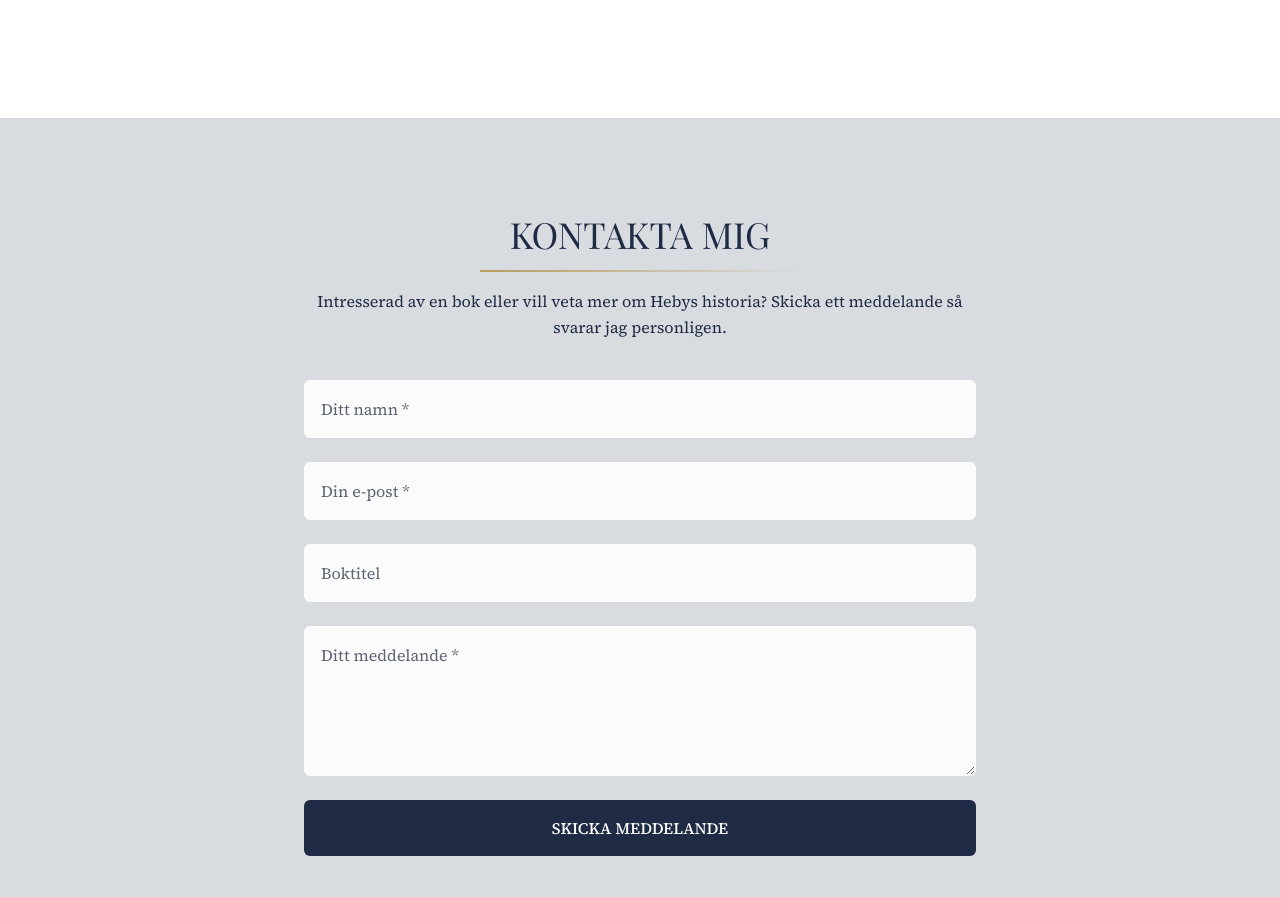
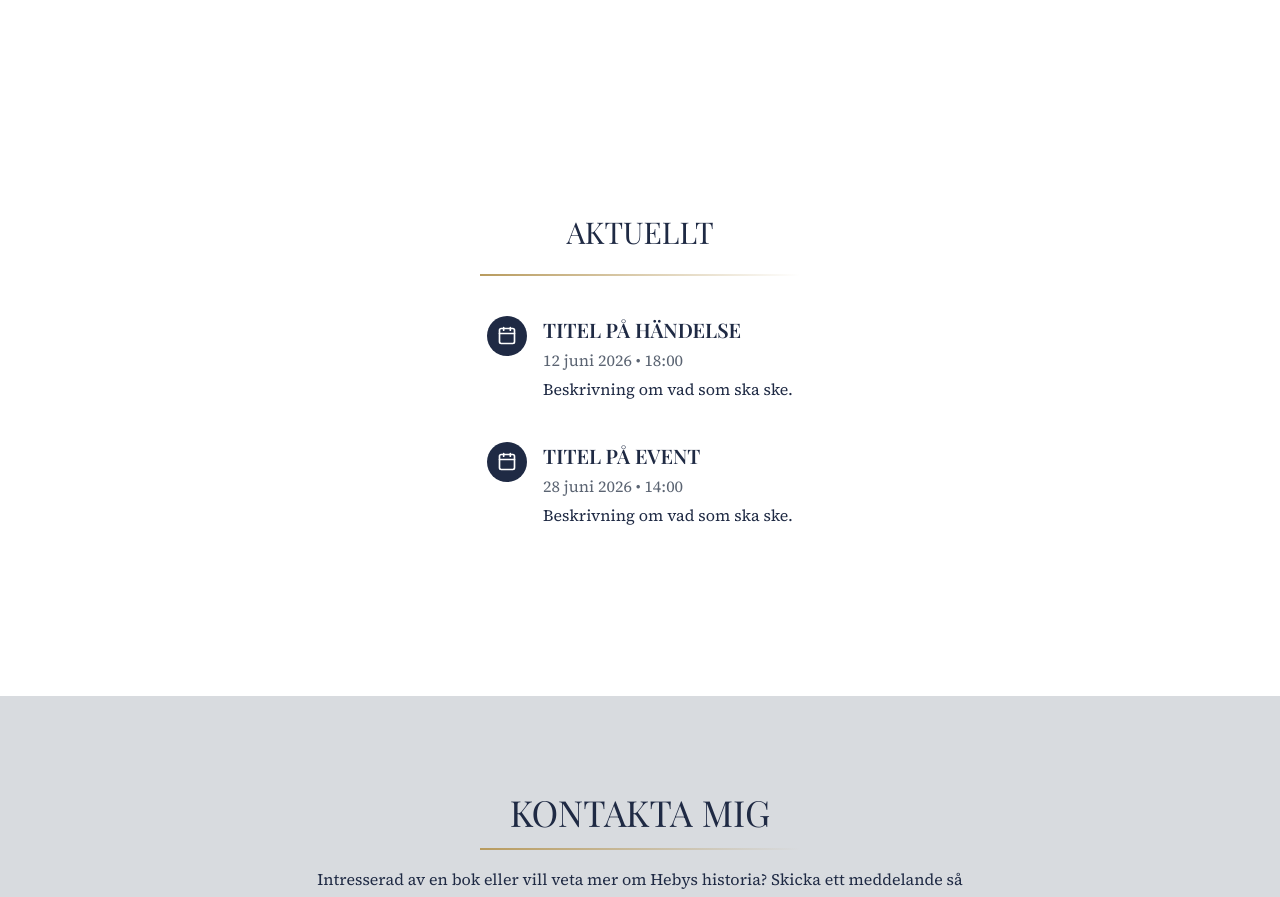
Before and after one commit to jennymakki/anderseklund, a Next.js app: page / in a window 1280 px wide. Shown: the part 1996-2893 px from the top of the page. Built offline with nearby package versions, Linux system fonts and the light colour scheme; a web font is replaced by a local one.

Commit message:
created an event section and improved some UI

```diff
--- a/app/components/blocks/BookSection.tsx
+++ b/app/components/blocks/BookSection.tsx
@@ -13,7 +13,7 @@ export default function BookSection({ onSelectBook }: { onSelectBook?: (title: s
   const visibleBooks = showAll ? books : books.slice(0, 3);
 
   return (
-    <section id="böcker" className="py-24">
+    <section id="böcker" className="py-24 scroll-mt-25">
       <Container>
         <div className="flex flex-col pb-10 items-center text-center gap-4">
           <h2 className="font-serif text-[var(--color-primary)] text-3xl">
--- a/app/components/blocks/Contact.tsx
+++ b/app/components/blocks/Contact.tsx
@@ -4,7 +4,7 @@ import { Divider } from "../ui/Divider";
 
 export default function Contact({ selectedBook }: { selectedBook?: string }) {
   return (
-    <section id="kontakt" className="py-24 bg-[#D8DBDF] text-white">
+    <section id="kontakt" className="py-24 bg-[#D8DBDF] text-white scroll-mt-25">
       <Container>
 
         <div className="max-w-2xl text-center mx-auto flex flex-col gap-10">
--- /dev/null
+++ b/app/components/blocks/Events.tsx
@@ -0,0 +1,37 @@
+"use client";
+
+import { Container } from "../ui/Container";
+import { EventCard } from "../ui/EventCard";
+import { events } from "@/app/data/events";
+import { Divider } from "../ui/Divider";
+
+export default function Events() {
+  return (
+<section id="aktuellt" className="py-24 bg-white scroll-mt-32">
+  <Container>
+
+    <div className="flex flex-col items-center mb-12">
+      <h2 className="font-serif text-3xl text-[var(--color-primary)]">
+        AKTUELLT
+      </h2>
+<div className="pb-10 pt-6">
+      <Divider />
+      </div>
+
+        <div className="flex flex-col gap-10 max-w-2xl mx-auto">
+          {events.map((event) => (
+            <EventCard
+              key={event.id}
+              title={event.title}
+              date={event.date}
+              time={event.time}
+              description={event.description}
+            />
+          ))}
+        </div>
+        </div>
+
+      </Container>
+    </section>
+  );
+}
--- /dev/null
+++ b/app/components/ui/EventCard.tsx
@@ -0,0 +1,34 @@
+import { Calendar } from "lucide-react";
+
+type EventProps = {
+  title: string;
+  date: string;
+  time: string;
+  description: string;
+};
+
+export function EventCard({ title, date, time, description }: EventProps) {
+  return (
+    <div className="flex gap-4">
+
+      <div className="w-10 h-10 rounded-full bg-[var(--color-primary)] flex items-center justify-center flex-shrink-0">
+        <Calendar className="text-white w-5 h-5" />
+      </div>
+
+      <div className="flex flex-col gap-1">
+        <h3 className="text-[var(--color-primary)] font-semibold text-xl">
+          {title}
+        </h3>
+
+        <p className="text-base text-[var(--color-text-secondary)]">
+          {date} • {time}
+        </p>
+
+        <p className="text-base text-[var(--color-text-primary)] leading-relaxed">
+          {description}
+        </p>
+      </div>
+      </div>
+
+  )
+}
--- /dev/null
+++ b/app/data/events.ts
@@ -0,0 +1,18 @@
+export const events = [
+  {
+    id: 1,
+    title: "TITEL PÅ HÄNDELSE",
+    date: "12 juni 2026",
+    time: "18:00",
+    description:
+      "Beskrivning om vad som ska ske.",
+  },
+  {
+    id: 2,
+    title: "TITEL PÅ EVENT",
+    date: "28 juni 2026",
+    time: "14:00",
+    description:
+      "Beskrivning om vad som ska ske.",
+  },
+];
--- a/app/page.tsx
+++ b/app/page.tsx
@@ -5,6 +5,7 @@ import Hero from "./components/blocks/Hero";
 import Author from "./components/blocks/Author";
 import BookSection from "./components/blocks/BookSection";
 import Contact from "./components/blocks/Contact";
+import Events from "./components/blocks/Events";
 
 export default function Home() {
   const [selectedBook, setSelectedBook] = useState("");
@@ -18,6 +19,8 @@ export default function Home() {
 
         <BookSection onSelectBook={setSelectedBook} />
 
+        <Events/>
+
         <Contact selectedBook={selectedBook} />
       </section>
     </div>
```
Also changed, not shown: app/data/upcoming.ts (deleted).
